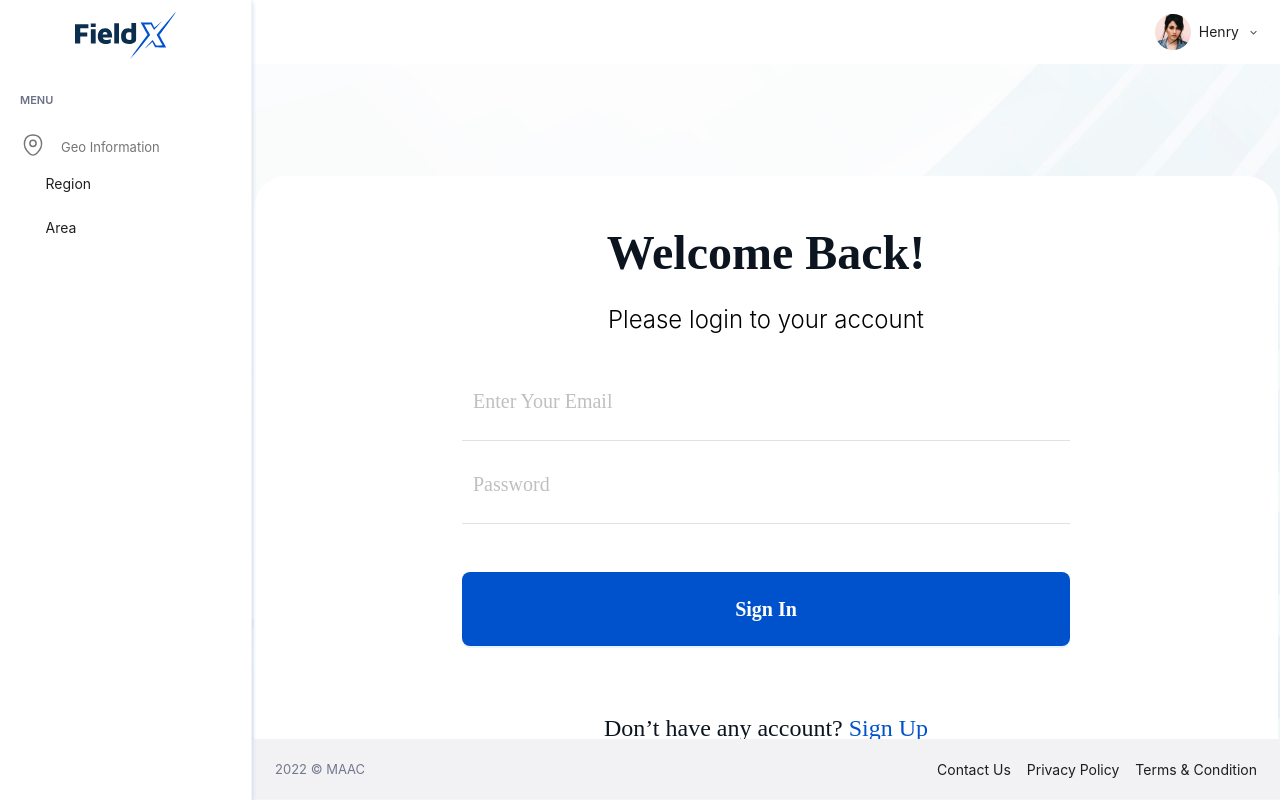
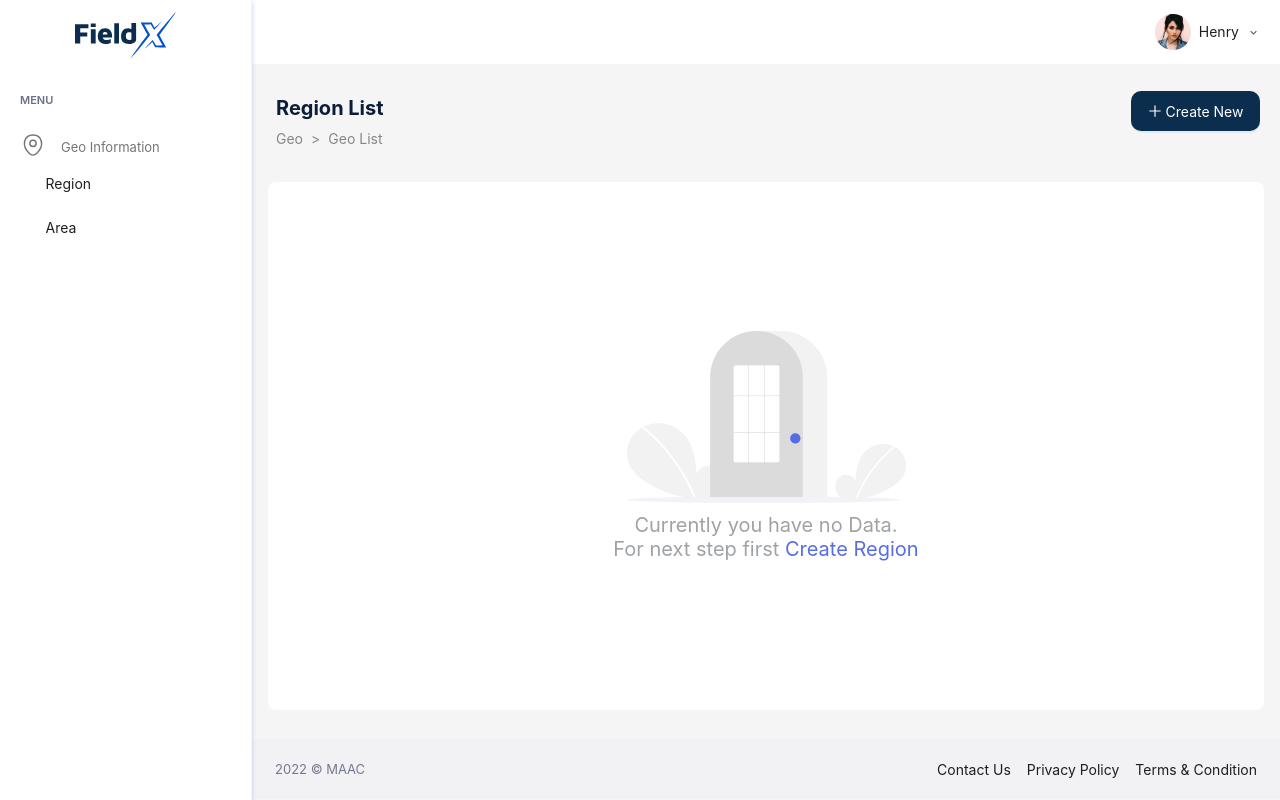
Before and after one commit to kamruzzaman-dev/MAACTASK, a React (Vite) app: page /dashboard/region in a window 1280 px wide. Built offline with nearby package versions, Linux system fonts and the light colour scheme.

Commit message:
design: region list done

```diff
--- /dev/null
+++ b/src/component/table/RegionTable.tsx
@@ -0,0 +1,105 @@
+import { Input, Select, Table } from "antd";
+import { SearchOutlined } from "@ant-design/icons";
+import { useState } from "react";
+const columns = [
+    Table.SELECTION_COLUMN,
+    {
+        title: "Sl. No.",
+        dataIndex: "serial",
+        width: 150,
+    },
+    {
+        title: "Region",
+        dataIndex: "name",
+    },
+];
+
+type IData = {
+    serial: number | string,
+    name: "string",
+}[]
+
+const RegionTable = () => {
+    const [limit, setLimit] = useState<number>(10);
+
+    const newData: IData = [];
+
+    const handleChange = (value: number) => {
+        setLimit(value);
+    };
+
+
+    return (
+        <div>
+            <div
+                style={{
+                    display: "flex",
+                    justifyContent: "end",
+                    gap: "16px",
+                    marginBottom: "24px",
+                    alignItems: "center",
+                }}
+            >
+                <div>
+                    <Input
+                        size="large"
+                        placeholder="Search..."
+                        style={{
+                            width: "227px",
+                            height: "36px",
+                        }}
+                        prefix={<SearchOutlined />}
+                    />
+                </div>
+                <div>
+                    <Select
+                        defaultValue={10}
+                        style={{
+                            width: 290,
+                            height: 36,
+                            borderRadius: "20px",
+                        }}
+                        onChange={handleChange}
+                        options={[
+                            {
+                                value: 10,
+                                label: 10,
+                            },
+                            {
+                                value: 20,
+                                label: 20,
+                            },
+                            {
+                                value: 30,
+                                label: 30,
+                            },
+                            {
+                                value: 50,
+                                label: 50,
+                            },
+                            {
+                                value: 100,
+                                label: 100,
+                            },
+                            {
+                                value: 150,
+                                label: 150,
+                            },
+                        ]}
+                    />
+                </div>
+            </div>
+            <Table
+                columns={columns}
+                rowSelection={{}}
+                dataSource={newData}
+                pagination={{
+                    position: ["none"],
+                    pageSize: limit,
+                }}
+            />
+        </div>
+    );
+};
+
+export default RegionTable;
--- /dev/null
+++ b/src/pages/Dashboard/Region/reginList.tsx
@@ -0,0 +1,119 @@
+import { Breadcrumb, Button, theme, Layout } from "antd";
+import { Link } from "react-router-dom";
+import { PlusOutlined } from "@ant-design/icons";
+import RegionTable from "../../../component/table/RegionTable";
+import emptyTable from "../../../assets/image/emptyTable.png";
+const { Content } = Layout;
+const RegionList = () => {
+    const {
+        token: { colorBgContainer, borderRadiusLG },
+    } = theme.useToken();
+
+    const data = []
+    return (
+        <div>
+            <div
+                style={{
+                    display: "flex",
+                    justifyContent: "space-between",
+                    alignItems: "center",
+                }}
+            >
+                <div>
+                    <h2
+                        style={{
+                            margin: "32px 0 8px 24px",
+                            fontSize: "20px",
+                            fontWeight: 700,
+                            color: "#0C1D37",
+                        }}
+                    >
+                        Region List
+                    </h2>
+                    <Breadcrumb
+                        style={{
+                            marginLeft: "24px",
+                            marginBottom: "8px",
+                        }}
+                        separator=">"
+                        items={[
+                            {
+                                title: "Geo",
+                            },
+                            {
+                                title: "Geo List",
+                                href: "",
+                            },
+                        ]}
+                    />
+                </div>
+                <Button
+                    style={{
+                        marginRight: "20px",
+                        background: "#0B2E4E",
+                        height: "40px",
+                        fontSize: "14px",
+                        fontWeight: 400,
+                        width: "129px",
+                        borderRadius: "10px",
+                        padding: "8px 16px",
+                    }}
+                    type="primary"
+                >
+                    <Link to="/">
+                        <PlusOutlined style={{ marginRight: "4px" }} />
+                        Create New
+                    </Link>
+                </Button>
+            </div>
+            <Content
+                style={{
+                    margin: "24px 16px",
+                    padding: "24px",
+                    background: colorBgContainer,
+                    borderRadius: borderRadiusLG,
+                }}
+            >
+                {data?.length !== 0 ? (
+                    <RegionTable />
+                ) : (
+                    <EmptyTableData />
+                )}
+            </Content>
+        </div>
+    );
+};
+
+export default RegionList;
+
+
+const EmptyTableData = () => {
+    return (
+        <div
+            style={{
+                display: "flex",
+                flexDirection: "column",
+                gap: 10,
+                justifyContent: "center",
+                alignItems: "center",
+                minHeight: 'calc(100vh - 320px)',
+            }}
+        >
+            <img src={emptyTable} />
+            <p
+                style={{
+                    fontSize: "20px",
+                    fontWeight: 400,
+                    color: "#9FA3A6",
+                    textAlign: "center",
+                }}
+            >
+                Currently you have no Data. <br />
+                For next step first{" "}
+                <Link to={"/"} style={{ color: "#556EE6" }}>
+                    Create Region
+                </Link>
+            </p>
+        </div>
+    )
+}
--- a/src/route/Route.tsx
+++ b/src/route/Route.tsx
@@ -4,6 +4,7 @@ import LogIn from "../pages/LogIn";
 import Register from "../pages/Register";
 import Dashboard from "../pages/Dashboard";
 import App from "../App";
+import RegionList from "../pages/Dashboard/Region/reginList";
 
 const router = createBrowserRouter([
   {
@@ -23,7 +24,7 @@ const router = createBrowserRouter([
     children: [
       {
         path: "region",
-        element: <LogIn />,
+        element: <RegionList />,
       },
       {
         path: "area",
```
Also changed, not shown: src/assets/image/emptyTable.png (added).
